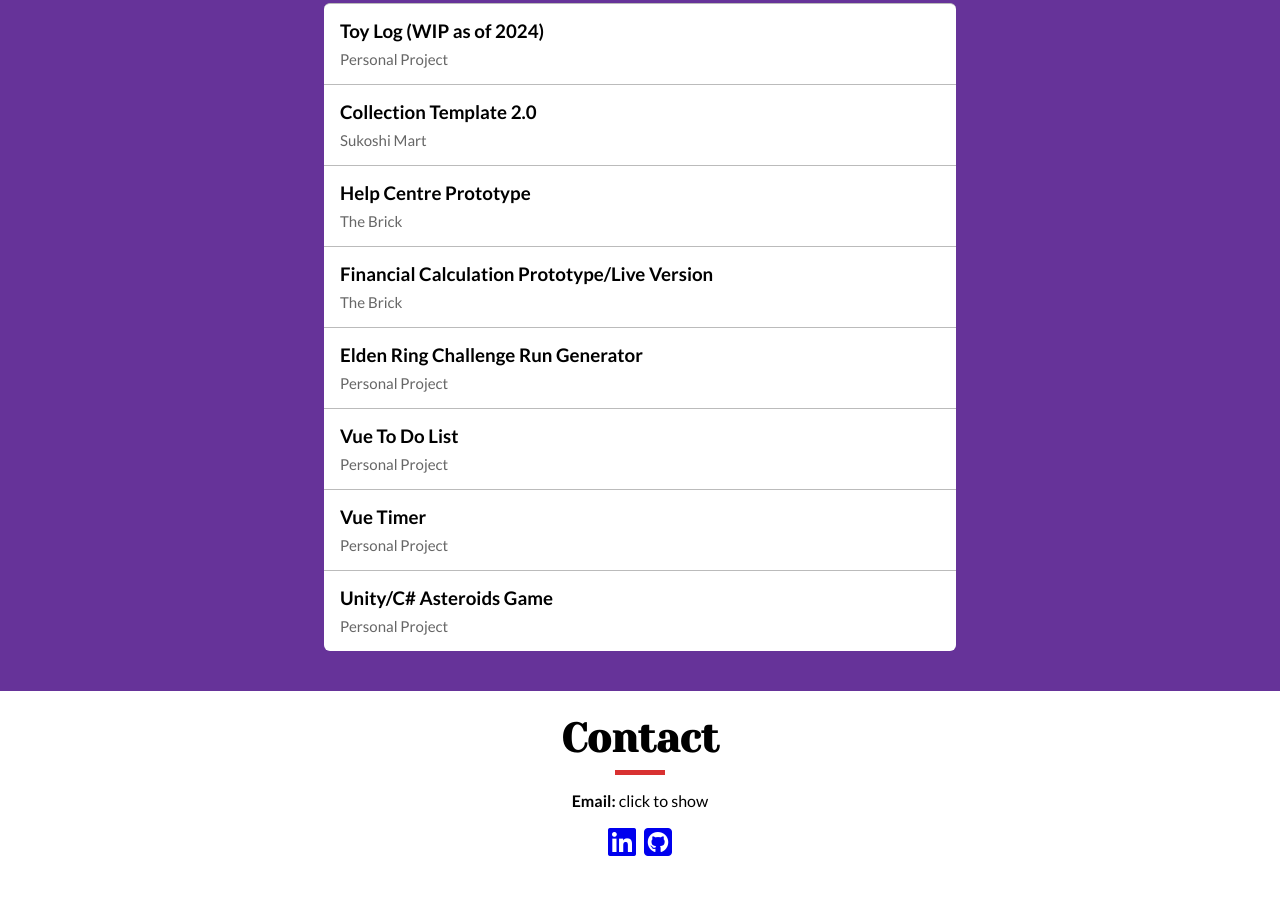
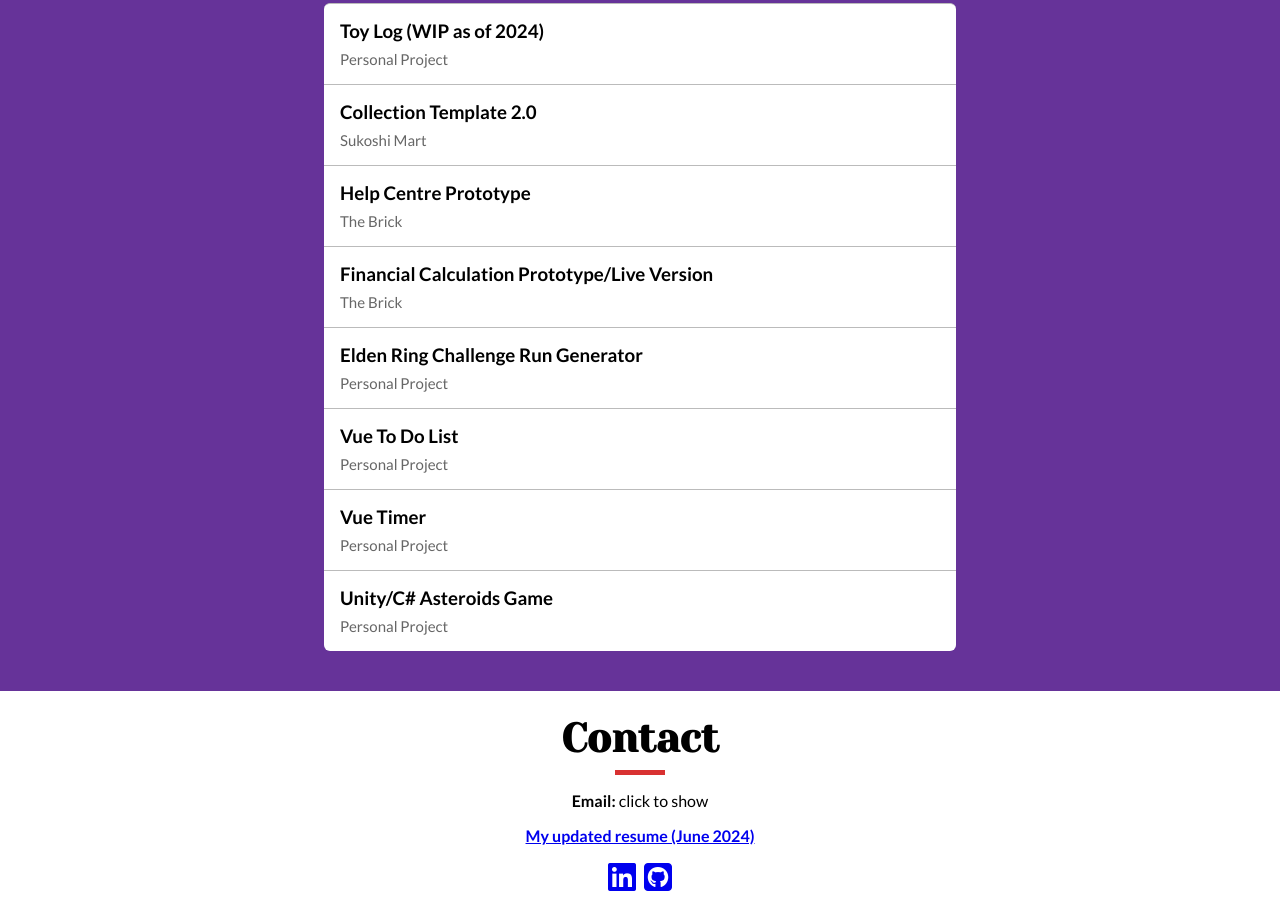
Before and after one commit to Waldoz53/portfolio-site-v3, a plain HTML site: page index.html in a window 1280 px wide. Shown: the part 749-1666 px from the top of the page. Before the commit the page ends 1631 px from the top, so only its background shows below. Drawn offline with nearby package versions, Linux system fonts and the light colour scheme.

Commit message:
added my resume in a link

```diff
--- a/index.html
+++ b/index.html
@@ -247,6 +247,7 @@
           <div class="redbar"></div>
           <div class="contact-container">
             <p><strong>Email:</strong>&nbsp;<span @click="showEmail">{{ clickMe }}</span></p>
+            <a href="Resume-waleed-rawasia-june-2024.pdf"><p><strong>My updated resume (June 2024)</strong></p></a>
             <div class="contact-icon-container">
               <!-- icons here -->
               <a href="https://www.linkedin.com/in/waleed-rawasia/">
```
Also changed, not shown: 1 other file.
